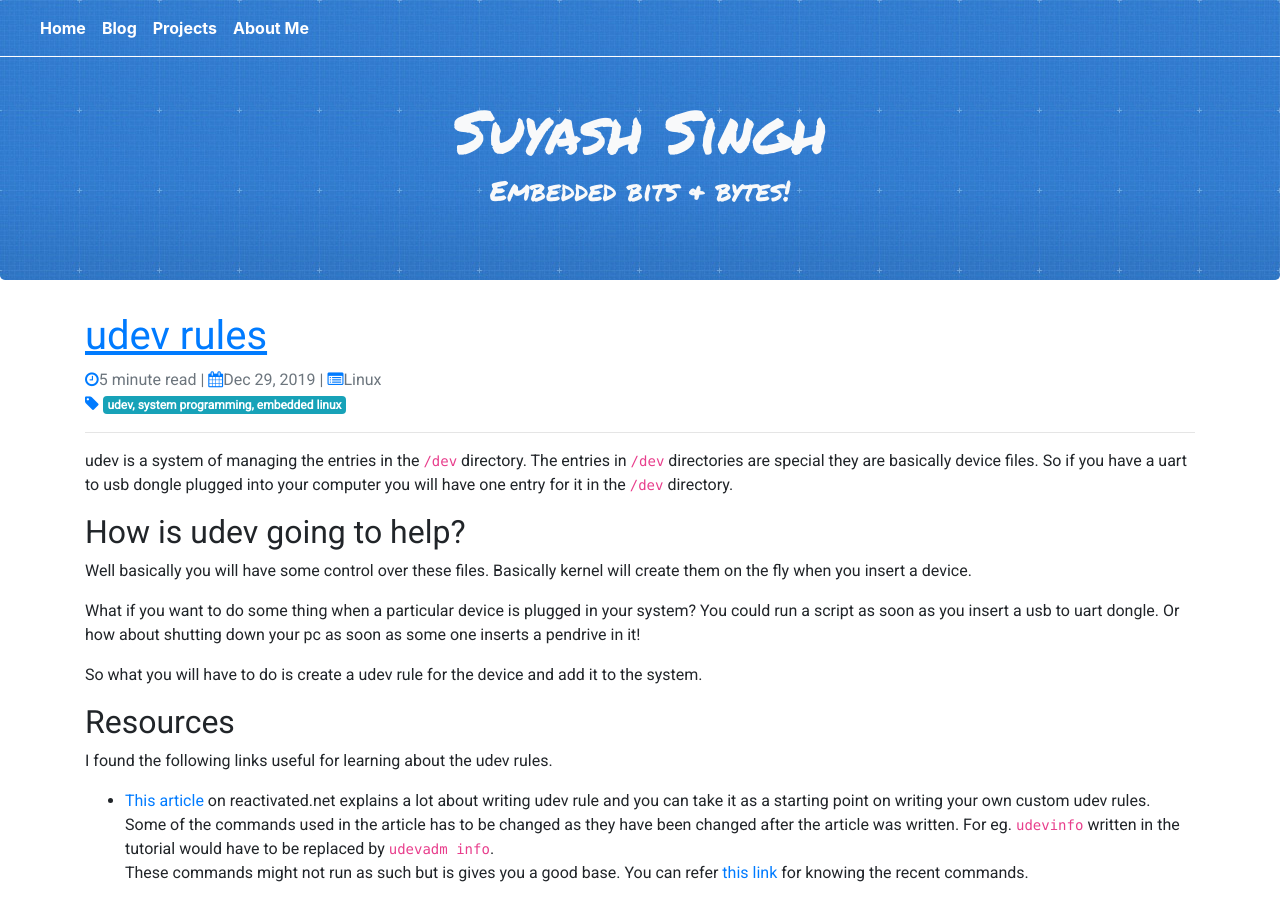
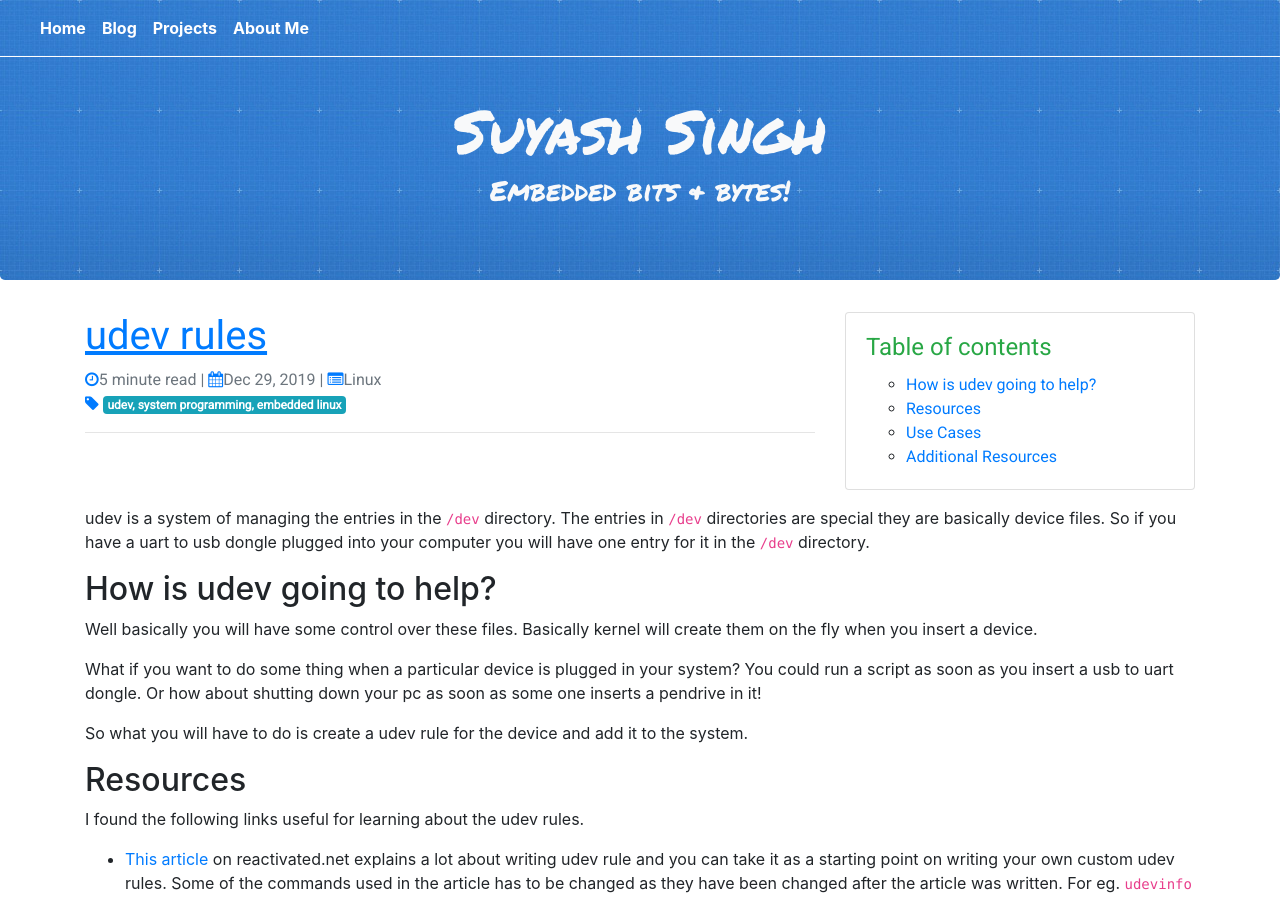
Before and after one commit to suyashsingh/suyashsingh.github.io, a Jekyll site: the page built from _posts/2019-12-29-udev-rules.md, in a window 1280 px wide and 900 px high. Built offline with Jekyll 4.4.1, drawn with Linux system fonts in a browser that asks for light colours; some web fonts are replaced; part of the change alters nothing that is shown.

Commit message:
added table of content in blog_post template

```diff
--- /dev/null
+++ b/_includes/toc.html
@@ -0,0 +1,96 @@
+{% capture tocWorkspace %}
+    {% comment %}
+        Version 1.0.8
+          https://github.com/allejo/jekyll-toc
+
+        "...like all things liquid - where there's a will, and ~36 hours to spare, there's usually a/some way" ~jaybe
+
+        Usage:
+            {% include toc.html html=content sanitize=true class="inline_toc" id="my_toc" h_min=2 h_max=3 %}
+
+        Parameters:
+            * html         (string) - the HTML of compiled markdown generated by kramdown in Jekyll
+
+        Optional Parameters:
+            * sanitize     (bool)   : false  - when set to true, the headers will be stripped of any HTML in the TOC
+            * class        (string) :   ''   - a CSS class assigned to the TOC
+            * id           (string) :   ''   - an ID to assigned to the TOC
+            * h_min        (int)    :   1    - the minimum TOC header level to use; any header lower than this value will be ignored
+            * h_max        (int)    :   6    - the maximum TOC header level to use; any header greater than this value will be ignored
+            * ordered      (bool)   : false  - when set to true, an ordered list will be outputted instead of an unordered list
+            * item_class   (string) :   ''   - add custom class(es) for each list item; has support for '%level%' placeholder, which is the current heading level
+            * baseurl      (string) :   ''   - add a base url to the TOC links for when your TOC is on another page than the actual content
+            * anchor_class (string) :   ''   - add custom class(es) for each anchor element
+
+        Output:
+            An ordered or unordered list representing the table of contents of a markdown block. This snippet will only
+            generate the table of contents and will NOT output the markdown given to it
+    {% endcomment %}
+
+    {% capture my_toc %}{% endcapture %}
+    {% assign orderedList = include.ordered | default: false %}
+    {% assign minHeader = include.h_min | default: 1 %}
+    {% assign maxHeader = include.h_max | default: 6 %}
+    {% assign nodes = include.html | split: '<h' %}
+    {% assign firstHeader = true %}
+
+    {% capture listModifier %}{% if orderedList %}1.{% else %}-{% endif %}{% endcapture %}
+
+    {% for node in nodes %}
+        {% if node == "" %}
+            {% continue %}
+        {% endif %}
+
+        {% assign headerLevel = node | replace: '"', '' | slice: 0, 1 | times: 1 %}
+
+        {% if headerLevel < minHeader or headerLevel > maxHeader %}
+            {% continue %}
+        {% endif %}
+
+        {% if firstHeader %}
+            {% assign firstHeader = false %}
+            {% assign minHeader = headerLevel %}
+        {% endif %}
+
+        {% assign indentAmount = headerLevel | minus: minHeader %}
+        {% assign _workspace = node | split: '</h' %}
+
+        {% assign _idWorkspace = _workspace[0] | split: 'id="' %}
+        {% assign _idWorkspace = _idWorkspace[1] | split: '"' %}
+        {% assign html_id = _idWorkspace[0] %}
+
+        {% assign _classWorkspace = _workspace[0] | split: 'class="' %}
+        {% assign _classWorkspace = _classWorkspace[1] | split: '"' %}
+        {% assign html_class = _classWorkspace[0] %}
+
+        {% if html_class contains "no_toc" %}
+            {% continue %}
+        {% endif %}
+
+        {% capture _hAttrToStrip %}{{ _workspace[0] | split: '>' | first }}>{% endcapture %}
+        {% assign header = _workspace[0] | replace: _hAttrToStrip, '' %}
+
+        {% assign space = '' %}
+        {% for i in (1..indentAmount) %}
+            {% assign space = space | prepend: '    ' %}
+        {% endfor %}
+
+        {% unless include.item_class == blank %}
+            {% capture listItemClass %}{:.{{ include.item_class | replace: '%level%', headerLevel }}}{% endcapture %}
+        {% endunless %}
+
+        {% capture heading_body %}{% if include.sanitize %}{{ header | strip_html }}{% else %}{{ header }}{% endif %}{% endcapture %}
+        {% capture my_toc %}{{ my_toc }}
+{{ space }}{{ listModifier }} {{ listItemClass }} [{{ heading_body | replace: "|", "\|" }}]({% if include.baseurl %}{{ include.baseurl }}{% endif %}#{{ html_id }}){% if include.anchor_class %}{:.{{ include.anchor_class }}}{% endif %}{% endcapture %}
+    {% endfor %}
+
+    {% if include.class %}
+        {% capture my_toc %}{:.{{ include.class }}}
+{{ my_toc | lstrip }}{% endcapture %}
+    {% endif %}
+
+    {% if include.id %}
+        {% capture my_toc %}{: #{{ include.id }}}
+{{ my_toc | lstrip }}{% endcapture %}
+    {% endif %}
+{% endcapture %}{% assign tocWorkspace = '' %}{{ my_toc | markdownify | strip }}
--- a/_layouts/blog_post.html
+++ b/_layouts/blog_post.html
@@ -59,7 +59,7 @@
   <!-- Page Container -->
   <div class="container">
     <div class="row" style="font-family: 'Roboto', sans-serif;">
-      <div class="col-md-12">
+      <div class="col-md-8">
         <!-- Page heading -->
         <h1 class="text-primary"><u>{{ page.post_page_title }}</u></h1>
         <div class="text-muted text-small">
@@ -70,12 +70,29 @@
           <span class="badge badge-info">{{ page.tag }}</span>
         </div>
         <hr>
-        <!-- Page Content -->
+      </div>
+
+      <div class="col-md-4">
+        <div class="card">
+          <div class="card-body">
+            <h4 class="card-title text-success">Table of contents</h4>
+            <ul class="list-group list-group-flush">
+              {% include toc.html html=content %}
+            </ul>
+          </div>
+        </div>
+      </div>
+    </div>
+
+    <div class="row">
+      <div class="col-md-12">
+      <!-- Page Content -->
         <p>
           {{ content }}
         </p>
       </div>
     </div>
+
   </div>
   <!-- ./Page Container -->
 
```
